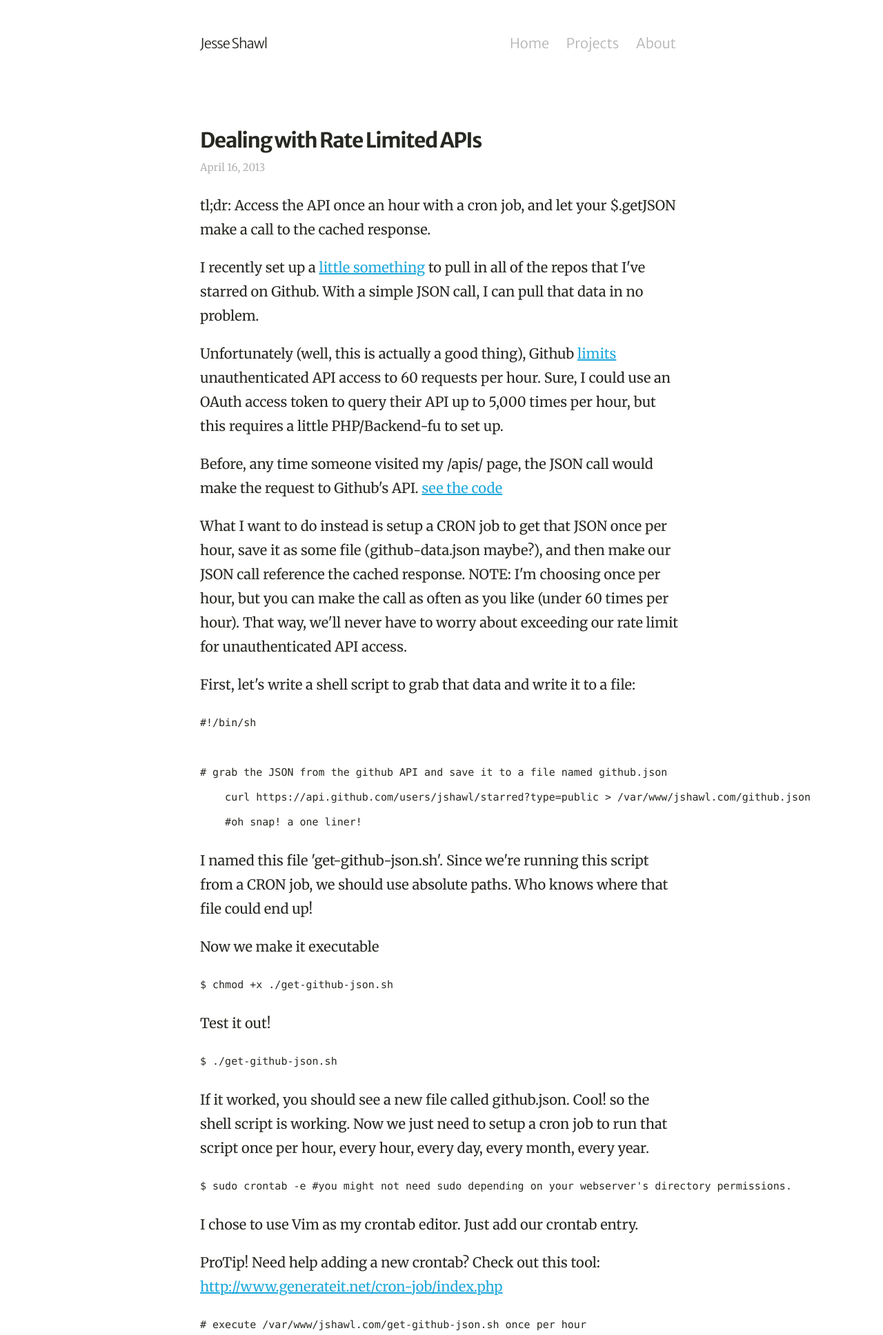
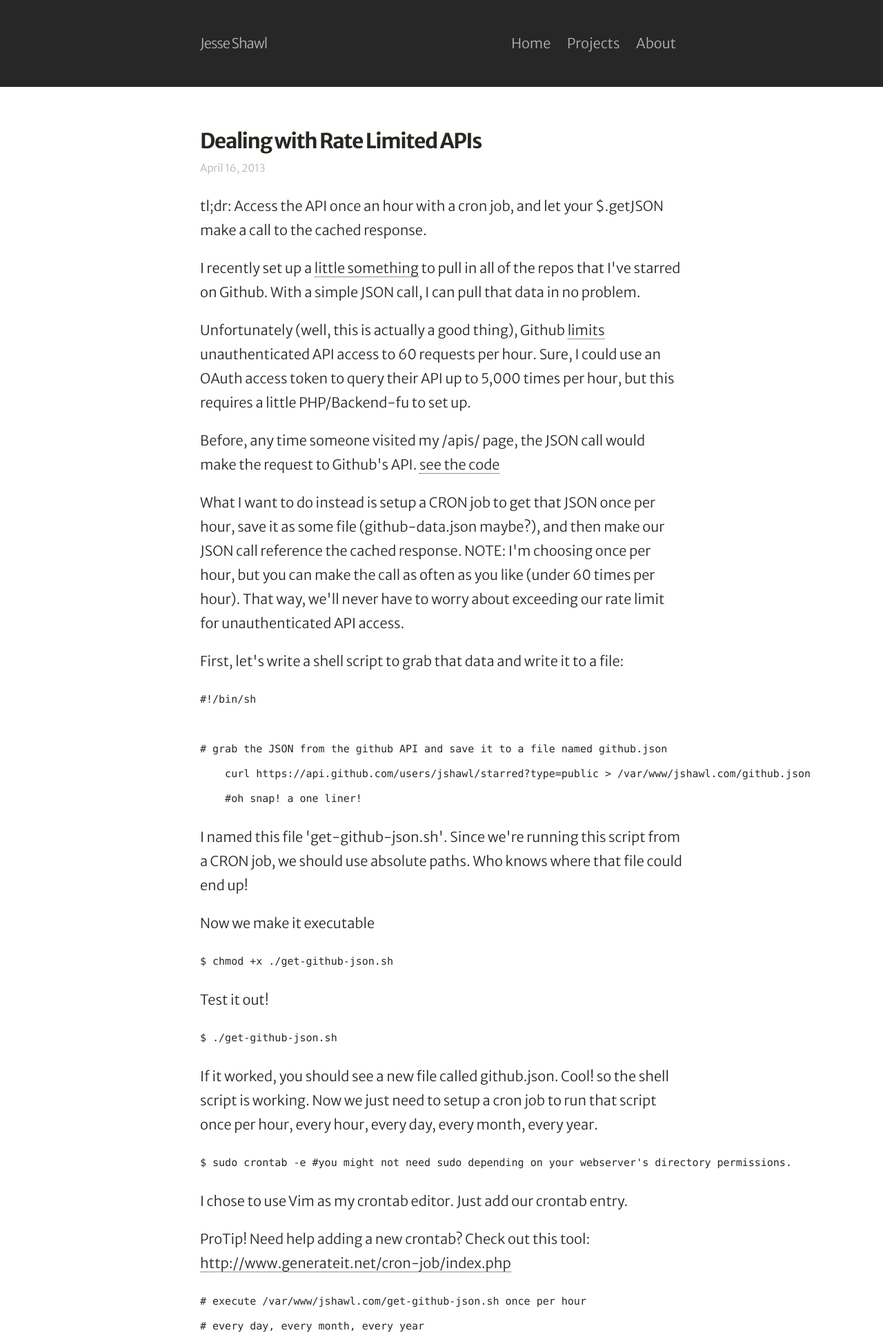
Before and after one commit to jshawl/jesse.sh, a PHP site: page /_site/awl/gets-rate-limited/index.html in a window 1280 px wide. Shown: the top 1936 px of the page at 69% size. Run offline with PHP 8.4, Linux system fonts and the light colour scheme.

Commit message:
committing before brancing

```diff
--- a/_site/scss/style.scss
+++ b/_site/scss/style.scss
@@ -16,3 +16,4 @@ body{
 html{
 	overflow-x:hidden;
 }
+@import 'header';
--- /dev/null
+++ b/scss/_header.scss
@@ -0,0 +1,7 @@
+.site__header a {
+  color:#B3B3B3;
+  transition:all .2s ease;
+  &:hover{
+    color:#fff;
+  }
+}
--- a/scss/_theme.scss
+++ b/scss/_theme.scss
@@ -1,18 +1,19 @@
-$black: #272822;
-html{
-	background:$black;
-}
+$black: #272727;
 body{
 	color:#272822;
 	position:relative;
 	background:#fff;
 }
 a{
-	color:#1CA7DB;
+  color:inherit;
+  text-decoration:none;
+  border-bottom:1px dotted #272727;
 }
 
 .site__header{
 //border-bottom: 1px solid #eee;
+background:#272727;
+
 }
 
 .abbrev{
@@ -31,8 +32,6 @@ h1 a, .site__nav a {
 	text-decoration: none;
 }
 
-.site__header,
-.site__nav,
 .site__footer{
 	background:#fff;
 	color:#B3B3B3;
@@ -107,9 +106,11 @@ h1 a, .site__nav a {
 }
 
 .icons{
-	background:#272822;
+	background:#fff;
+      color:$black;
 	a{
-		color:inherit;
+		color:$black;
+		border-bottom:0px solid #ddd;
 		text-decoration: none;
 		&:hover{
 			color:#AD85FC;
--- a/scss/_typography.scss
+++ b/scss/_typography.scss
@@ -10,8 +10,8 @@ i{
 }
 
 body, .description{
-	font-family:'Merriweather';
-	font-weight: 400;
+	font-family:'Merriweather Sans';
+	font-weight: 300;
 	line-height:1.75em;
 }
 
--- a/scss/style.scss
+++ b/scss/style.scss
@@ -16,3 +16,4 @@ body{
 html{
 	overflow-x:hidden;
 }
+@import 'header';
```
Also changed, not shown: _posts/2013-04-23-wont-click-your-tiny-checkbox.markdown (line endings or trailing spaces), _site/css/style.css, css/style.css, 2 other files.
